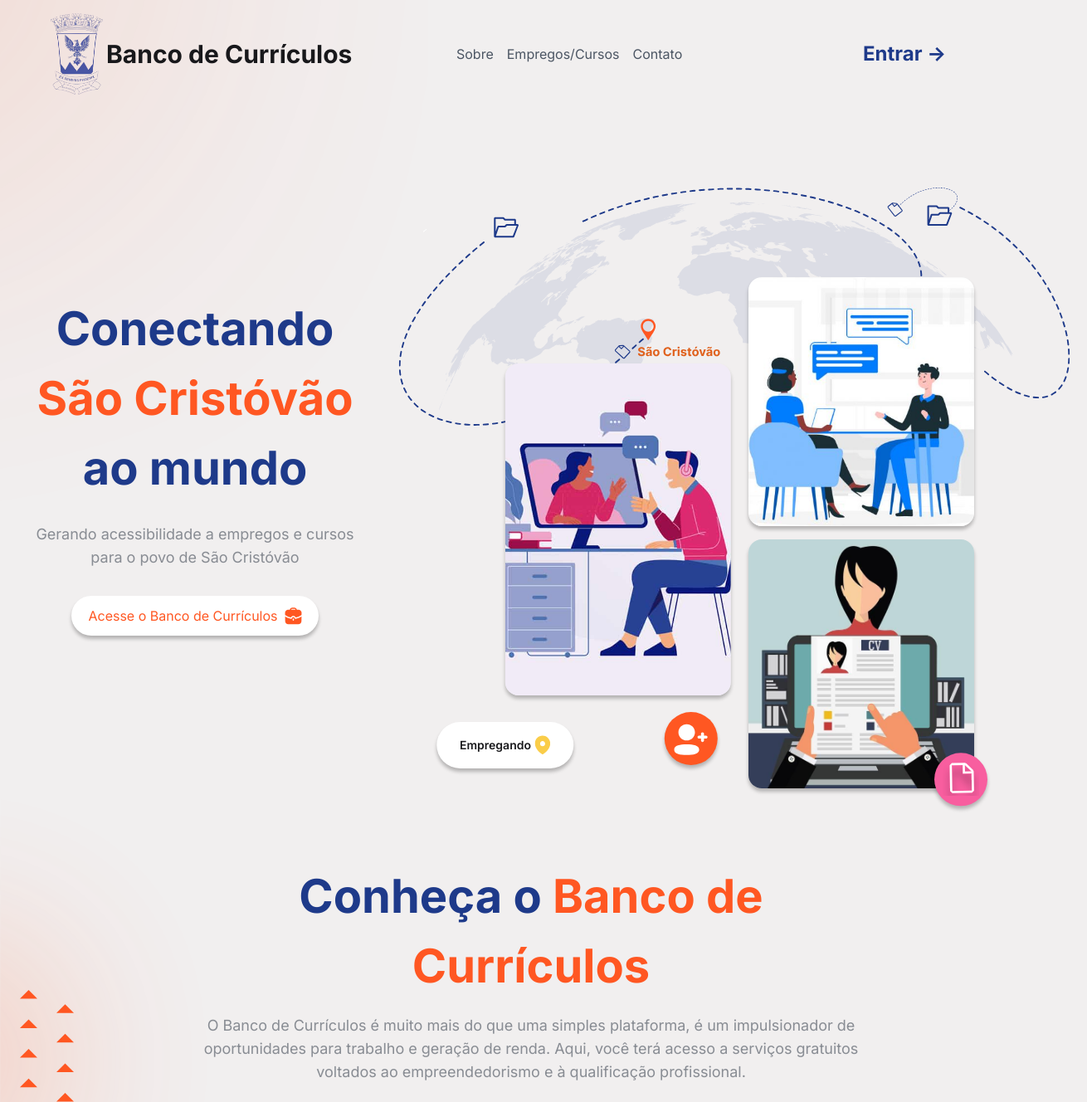
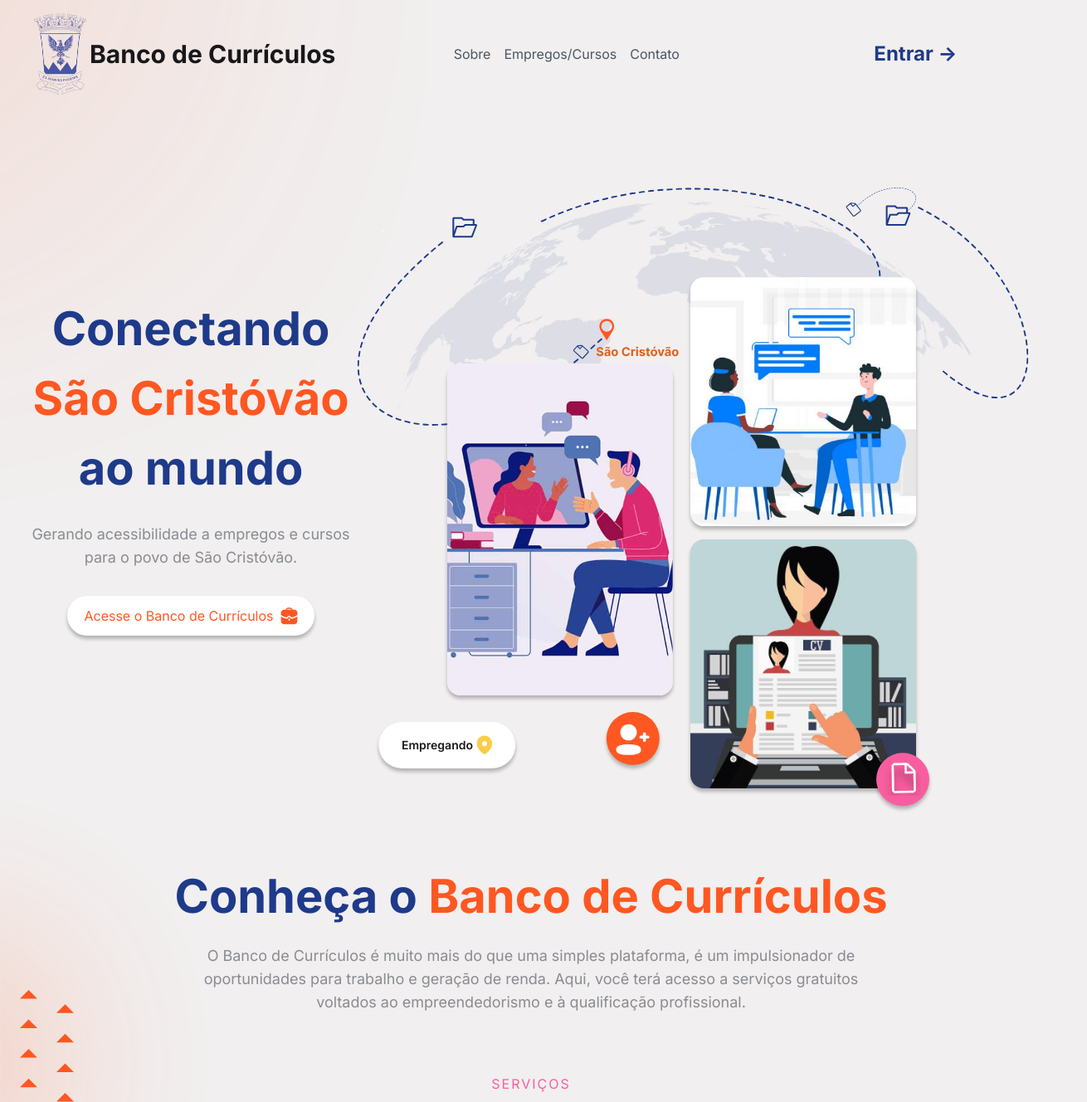
Before and after one commit to vitorlima-vsl/landpage_banco, a website: page index.html in a window 1280 px wide. Shown: the top 1328 px of the page at 83% size, 1310 px wide, since content can reach past the window. Drawn offline with nearby package versions, Linux system fonts and the light colour scheme.

Commit message:
:sparkles: feat: sobre para pc feito.

```diff
--- a/index.html
+++ b/index.html
@@ -108,7 +108,9 @@
     </div>
 
     <header
-      class="min-[1200px]:max-w-[1200px] min-[1200px]:grid min-[1200px]:grid-cols-12 min-[1200px]:gap-4 min-[890px]:max-w-[890px] px-5 py-4 flex justify-between items-center max-w-[430px] mx-auto"
+      class="min-[1200px]:max-w-[1200px] min-[1200px]:grid min-[1200px]:grid-cols-12 min-[1200px]:gap-4
+      min-[1200px]:px-0
+      min-[890px]:max-w-[890px] px-5 py-4 flex justify-between items-center max-w-[430px] mx-auto"
     >
       <div class="min-[1200px]:col-span-5 flex gap-1 items-center">
         <img
@@ -160,13 +162,14 @@
     </header>
     <main class="min-[890px]:max-w-[890px] max-w-[430px] mx-auto mb-16
     min-[1200px]:flex    min-[1200px]:flex-col min-[1200px]:items-center ">
-      <div class="min-[1200px]:flex min-[1200px]:items-center min-[1200px]:flex-row-reverse min-[1200px]:w-[1300px]
+
+    <div class="min-[1200px]:flex min-[1200px]:items-center min-[1200px]:flex-row-reverse min-[1200px]:max-w-[1200px]
 
       min-[1200px]:justify-between
       ">
         <div
           class="min-[890px]:w-[810px] min-[890px]:h-[300px] min-[890px]:mb-[512px] min-[890px]:mt-24 px-5 mb-64 img w-full
-
+          min-[1200px]:px-0
           mx-auto h-[147.52px]">
           <div
             class="min-[890px]:w-[810px] min-[890px]:h-[740px] w-[300px] h-[325px] mx-auto relative">
@@ -209,7 +212,9 @@
 
         <div
           class="
-          min-[890px]:max-w-[680px] min-[890px]:mx-auto min-[890px]:items-center min-[890px]:gap-6 min-[890px]:mb-12 px-5 mb-6 flex flex-col gap-4"
+          min-[890px]:max-w-[680px] min-[890px]:mx-auto min-[890px]:items-center min-[890px]:gap-6 min-[890px]:mb-12
+          min-[1200px]:px-0
+          px-5 mb-6 flex flex-col gap-4"
         >
           <h2
             class="min-[890px]:text-[56px] text-[36px] font-bold text-center text-blue-900"
@@ -221,7 +226,7 @@
             class="min-[890px]:text-lg min-[890px]:w-[400px] text-base text-gray-800/50 text-center"
           >
             Gerando acessibilidade a empregos e cursos para o povo de São
-            Cristóvão
+            Cristóvão.
           </p>
           <a
             class="shadow-[0px_4px_4px_rgba(0,0,0,0.25)] flex gap-2 mx-auto bg-white py-3 px-5 mt-2 rounded-full"
@@ -238,12 +243,15 @@
           </a>
         </div>
       </div>
+
       <div
         id="Sobre"
-        class="min-[890px]:max-w-[890px] min-[890px]:mx-auto px-5 flex flex-col gap-4 mb-6"
+        class="min-[1200px]:max-w-[1200px]
+        min-[890px]:max-w-[890px] px-5 flex flex-col gap-4 mb-6"
       >
         <h2
-          class="min-[890px]:text-[56px] text-[36px] font-bold text-center text-blue-900"
+          class=" min-[1200px]:text-nowrap
+          min-[890px]:text-[56px] text-[36px] font-bold text-center text-blue-900"
         >
           Conheça o
           <span class="text-[var(--orange)]">Banco de Currículos</span>
@@ -260,7 +268,8 @@
 
       <div
         id="Empregos/Cursos"
-        class="min-[890px]:max-w-[890px] min-[890px]:mx-auto min-[890px]:mt-12 flex flex-col gap-4"
+        class="min-[1200px]:max-w-[1200px]
+        min-[890px]:max-w-[890px] min-[890px]:mx-auto min-[890px]:mt-12 flex flex-col gap-4"
       >
         <span class="px-5 text-base text-[#F85E9F] text-center tracking-[2px]"
           >SERVIÇOS</span
```
